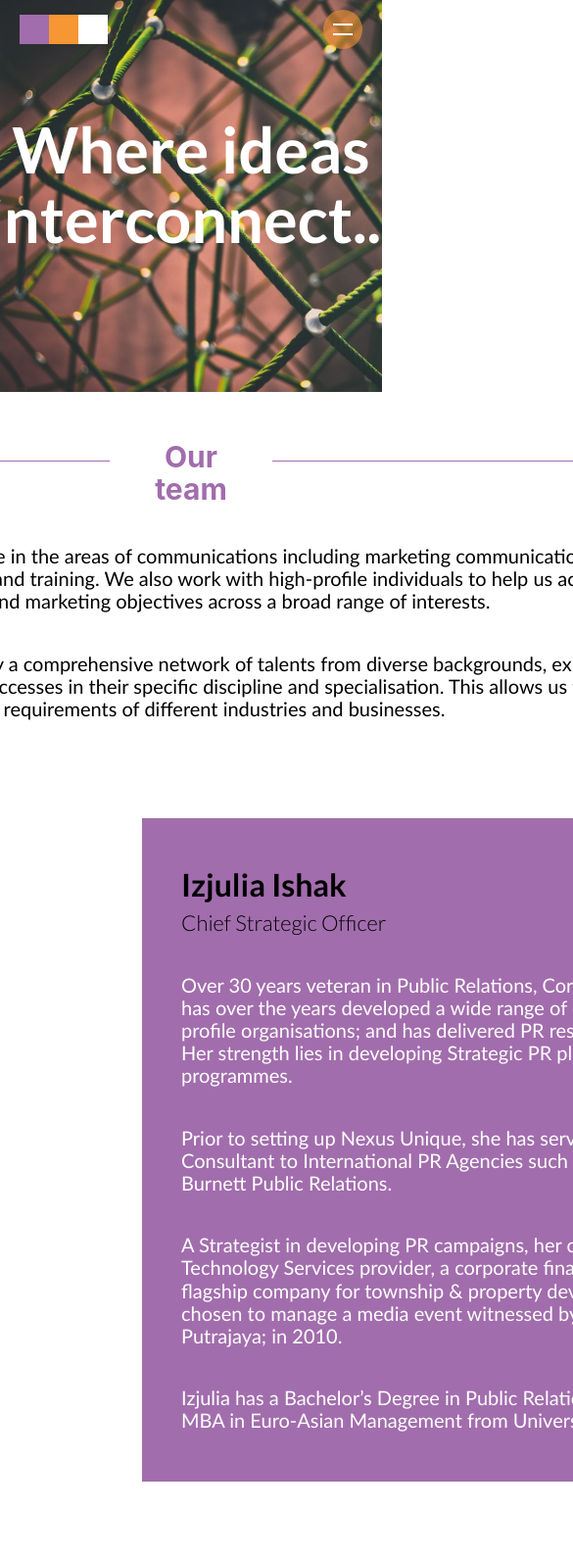
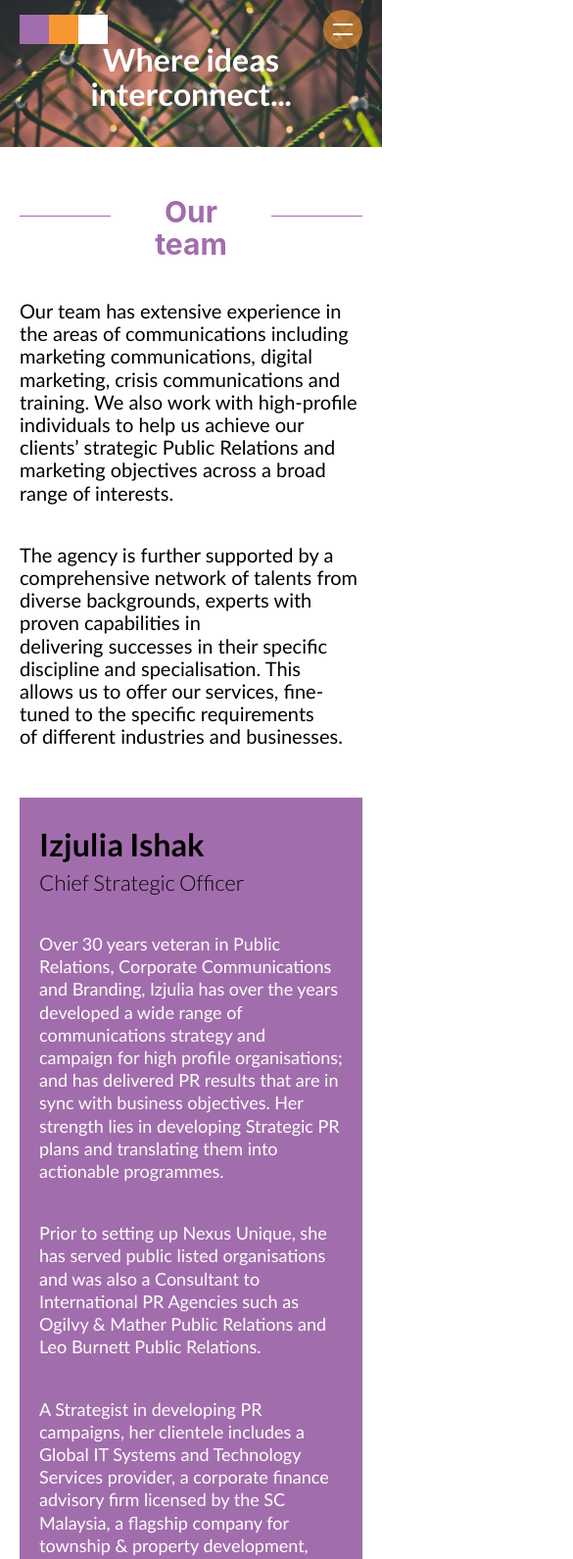
Before and after one commit to nazrinshahaf/nexus, a Gatsby site: page /about in a window 390 px wide. Shown: the top 1591 px of the page at 98% size, 585 px wide, since content can reach past the window. Built offline with nearby package versions, Linux system fonts and the light colour scheme; Gatsby itself is replaced by a stand-in of ours.

Commit message:
adjusted about us page to work on mobile

```diff
--- a/src/components/about.css
+++ b/src/components/about.css
@@ -56,9 +56,7 @@
 .about-us-quote-alt {
   color: #f08e25;
 }
-.about-us-our-team-main-content {
-  /* background-color: rgb(210, 211, 213); */
-}
+
 .about-us-our-team-container {
   background-color: #a26dad;
   margin: 50px 0 100px 145px;
@@ -141,3 +139,45 @@
     margin: 50px 0 100px 315px;
   }
 }
+@media only screen and (max-width: 479px) {
+  .about-us-container {
+    height: 150px;
+    padding: 30px 30px 0px 30px;
+  }
+  .about-us-title {
+    font-size: 32px;
+  }
+  .about-us-title-line {
+    width: 130px;
+  }
+  .about-us-main-content {
+    padding: 50px 20px;
+  }
+  .about-us-our-team-container {
+    margin: 0px 20px 100px 20px;
+    width: fit-content;
+    padding: 30px 20px;
+  }
+  .about-us-our-team-image-container {
+    display: none;
+  }
+  .our-team-main-description {
+    font-size: 18px;
+  }
+}
+
+@media only screen and (max-width: 425px) {
+  .about-us-title-line {
+    width: 100px;
+  }
+}
+@media only screen and (max-width: 375px) {
+  .about-us-title-line {
+    width: 80px;
+  }
+}
+@media only screen and (max-width: 320px) {
+  .about-us-title-line {
+    width: 50px;
+  }
+}
--- a/src/pages/about.js
+++ b/src/pages/about.js
@@ -10,21 +10,21 @@ const About = () => (
     <div className="about-us-container">
       <h1 className="about-us-title">Where ideas interconnect...</h1>
     </div>
-    <div className="about-us-main-content about-us-our-team-main-content">
+    <div className="about-us-main-content">
       <div>
         <div className="about-us-title-container">
           <div className="about-us-title-line about-us-our-team-line"></div>
           <h2 className="about-us-our-story">Our team</h2>
           <div className="about-us-title-line about-us-our-team-line"></div>
         </div>
-        <div className="about-us-main-content-paragraph our-team-main-content-paragraph">
+        <div className="about-us-main-content-paragraph">
           Our team has extensive experience in the areas of communications
           including marketing communications, digital marketing, crisis
           communications and training. We also work with high-profile
           individuals to help us achieve our clients’ strategic Public Relations
           and marketing objectives across a broad range of interests.
         </div>
-        <div className="about-us-main-content-paragraph our-team-main-content-paragraph">
+        <div className="about-us-main-content-paragraph">
           The agency is further supported by a comprehensive network of
           talents from diverse backgrounds, experts with proven capabilities in
           delivering successes in their specific discipline and specialisation.
```
